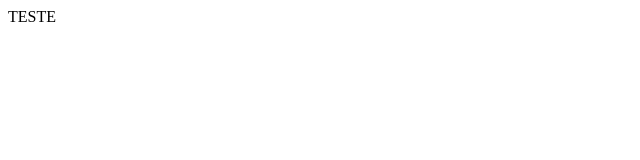
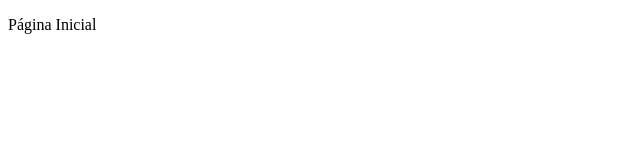
Before and after one commit to AlexandreAx4b/expensesf, a React (Create React App) app: page /initial in a window 1280 px wide. Shown: the top 160 px of the page, without its empty margins (0-640 px from the left). Built offline with nearby package versions, Linux system fonts and the light colour scheme.

Commit message:
instalation react-router-dom v6

```diff
--- a/package.json
+++ b/package.json
@@ -3,9 +3,9 @@
   "version": "0.1.0",
   "private": true,
   "dependencies": {
-
     "react": "^18.2.0",
     "react-dom": "^18.2.0",
+    "react-router-dom": "6",
     "react-scripts": "5.0.1"
   },
   "devDependencies": {
--- a/src/App.tsx
+++ b/src/App.tsx
@@ -1,7 +1,9 @@
+import { BrowserRouter } from 'react-router-dom'
+import { AppRoutes } from './routes';
 export const App = () => {
   return (
-    <div className="App">
-      TESTE
-    </div>
+    <BrowserRouter>
+      <AppRoutes/>
+    </BrowserRouter>
   );
 }
--- a/src/routes/index.tsx
+++ b/src/routes/index.tsx
@@ -1 +1,10 @@
-export {}
+import { Routes, Route, Navigate } from "react-router-dom"
+
+export const AppRoutes = () => {
+  return (
+    <Routes>
+      <Route path="/initial" element={<p>Página Inicial</p>} />
+      <Route path="*" element={<Navigate to='/initial'/>} />
+    </Routes>
+  )
+}
```
Also changed, not shown: 1 other file (tests, documents, lock files or other folders).
